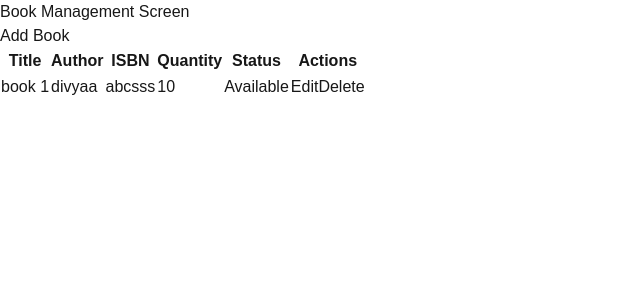
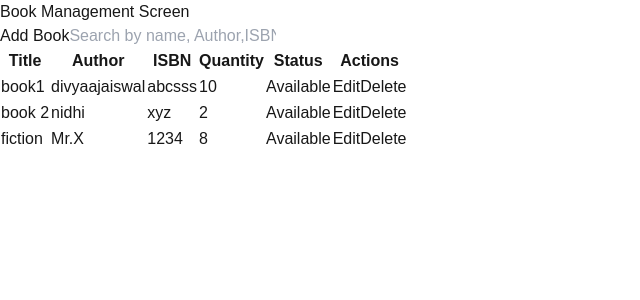
Before and after one commit to Rixx-25-1/new, a Next.js app: page /admin/dashboard in a window 1280 px wide. Shown: the top 300 px of the page, without its empty margins (0-640 px from the left). Built offline with nearby package versions, Linux system fonts and the light colour scheme; data requests are answered from the project's data file.

Commit message:
search functionality

```diff
--- a/db.json
+++ b/db.json
@@ -18,10 +18,26 @@
   "books": [
     {
       "id": "f635",
-      "title": "book 1",
-      "author": "divyaa",
+      "title": "book1",
+      "author": "divyaajaiswal",
       "isbn": "abcsss",
       "quantity": 10,
+      "status": "Available"
+    },
+    {
+      "id": "a8fc",
+      "title": "book 2",
+      "author": "nidhi",
+      "isbn": "xyz",
+      "quantity": 2,
+      "status": "Available"
+    },
+    {
+      "id": "d706",
+      "title": "fiction",
+      "author": "Mr.X",
+      "isbn": "1234",
+      "quantity": 8,
       "status": "Available"
     }
   ]
--- a/src/components/admin/dashboard/Admin-Dashboard.tsx
+++ b/src/components/admin/dashboard/Admin-Dashboard.tsx
@@ -14,6 +14,7 @@ const AdminDashboard = () => {
   const [isFormOpen, setIsFormOpen] = useState(false);
   const [isEditing, setIsEditing] = useState(false);
   const [currentBookId, setCurrentBookId] = useState<number | null>(null);
+  const[searchQuery, setSearchQuery] = useState('')
   const [newBook, setNewBook] = useState<Book>({
     id: 0,
     title: '',
@@ -39,6 +40,34 @@ const AdminDashboard = () => {
   useEffect(() => {
     fetchBooks();
   }, []);
+
+  //search logic
+  const handleSearch = (e:any) =>{
+    setSearchQuery(e.target.value.toLowerCase());
+
+  }
+
+  const filteredBooks = books
+  .filter(
+    (book) =>
+      book.title.toLowerCase().includes(searchQuery) ||
+      book.author.toLowerCase().includes(searchQuery) ||
+      book.isbn.includes(searchQuery)
+  )
+  .sort((a, b) => {
+    const aMatch = a.title.toLowerCase().includes(searchQuery) ||
+      a.author.toLowerCase().includes(searchQuery) ||
+      a.isbn.includes(searchQuery);
+    const bMatch = b.title.toLowerCase().includes(searchQuery) ||
+      b.author.toLowerCase().includes(searchQuery) ||
+      b.isbn.includes(searchQuery);
+
+    // If one book exactly matches the query, come upside
+    if (aMatch && !bMatch) return -1;
+    if (!aMatch && bMatch) return 1;
+    return 0; // Keep the order if both match the same way
+  });
+
 
   const handleAddBookToggle = () => {
     setIsFormOpen(!isFormOpen);
@@ -108,8 +137,6 @@ const AdminDashboard = () => {
     setIsFormOpen(true) //form open
     setIsEditing(true)
     setCurrentBookId(book.id)
-
-
   }
   const handleDeleteBook = async (id: number) => {
     const confirmDelete = window.confirm("Are you sure you want to delete this book?");
@@ -133,16 +160,23 @@ const AdminDashboard = () => {
 
 
 
+
+
   return (
     <div className="container mx-auto p-6">
       <h1 className="text-3xl font-semibold mb-4">Book Management Screen</h1>
-
       <button
         onClick={handleAddBookToggle}
         className="bg-blue-500 text-white px-6 py-2 rounded-lg hover:bg-blue-700 transition-all mb-4"
       >
-        {isEditing ? 'Update Book' : 'Add Book'}
+       Add Book
       </button>
+
+
+      <input className="w-max px-4 py-2 border rounded-lg mb-4 mr-4 gap-2 " type='text' placeholder='Search by name, Author,ISBN'
+      value={searchQuery}
+      onChange={handleSearch}
+      />
 
       {isFormOpen && (
         <div className="fixed inset-0 bg-gray-500 bg-opacity-75 flex items-center justify-center z-50">
@@ -240,7 +274,7 @@ const AdminDashboard = () => {
             </tr>
           </thead>
           <tbody>
-            {books.map((book) => (
+            {filteredBooks.map((book) => (
               <tr key={book.id} className="hover:bg-gray-50">
                 <td className="border px-4 py-2">{book.title}</td>
                 <td className="border px-4 py-2">{book.author}</td>
```
